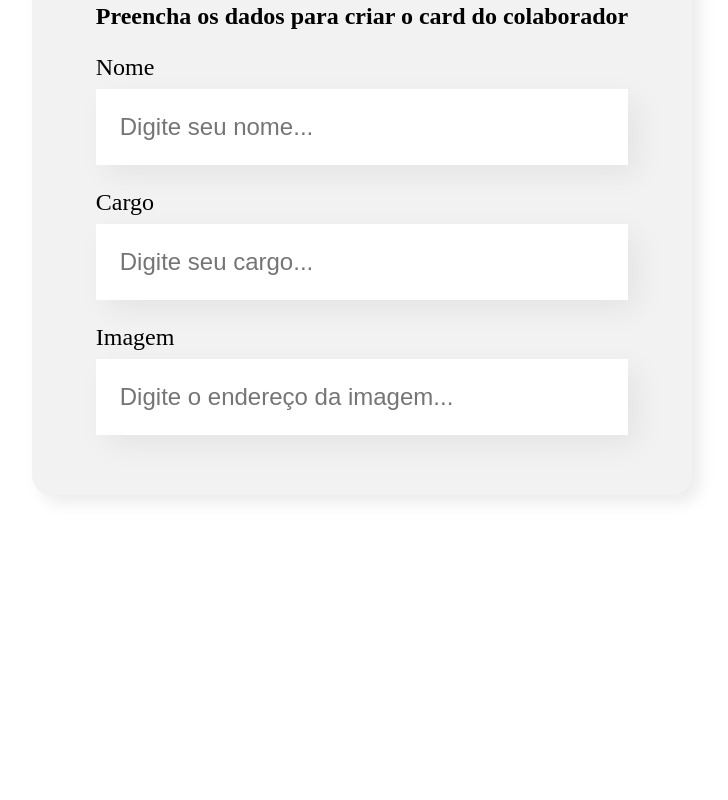
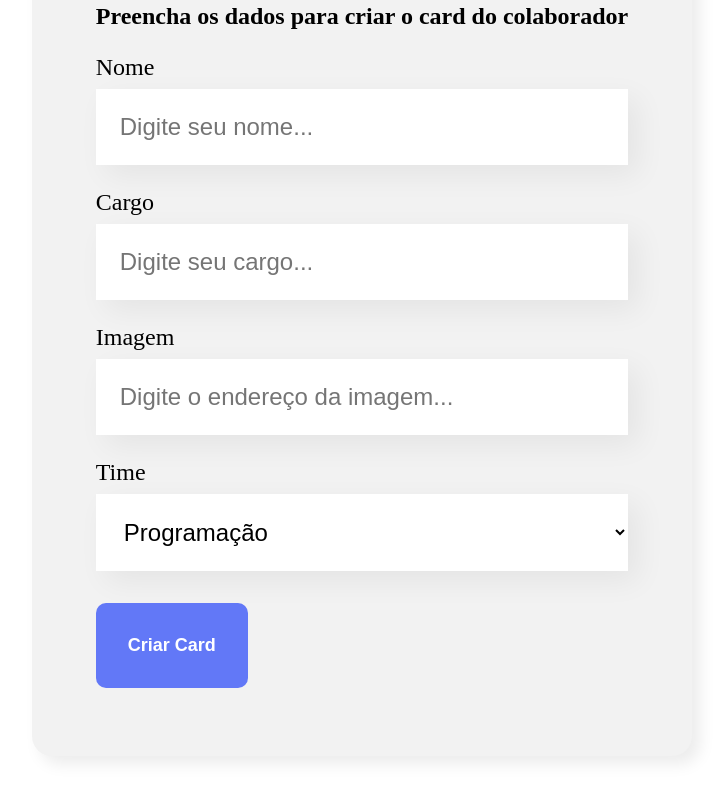
Before and after one commit to camilamlima/Organo, a React (Create React App) app: page / in a window 1280 px wide. Shown: the part 633-1433 px from the top of the page, without its empty margins (278-1006 px from the left). Before the commit the page ends 1208 px from the top, so only its background shows below. Built offline with nearby package versions, Linux system fonts and the light colour scheme.

Commit message:
Criando componentes de Botao e ListaSuspensa

```diff
--- /dev/null
+++ b/src/componentes/Botao/Botao.css
@@ -0,0 +1,15 @@
+.botao{
+    background-color: #6278F7;
+    border-radius: 10px;
+    font-weight: 700;
+    font-size: 18px;
+    padding: 32px;
+    border: none;
+    cursor: pointer;
+    color: #FFF;
+    margin: 32px 0
+}
+
+.botao:hover{
+    color: #95FFD4
+}
--- /dev/null
+++ b/src/componentes/Botao/index.js
@@ -0,0 +1,7 @@
+import "./Botao.css";
+
+const Botao = (props) => {
+  return <button className="botao">{props.children}</button>;
+};
+
+export default Botao;
--- a/src/componentes/CampoTexto/index.js
+++ b/src/componentes/CampoTexto/index.js
@@ -6,7 +6,7 @@
   return (
     <div className="campo-texto">
       <label>{props.label}</label>
-      <input placeholder={placeholderModificada} />
+      <input required={props.obrigatorio} placeholder={placeholderModificada} />
     </div>
   );
 };
--- a/src/componentes/Formulario/index.js
+++ b/src/componentes/Formulario/index.js
@@ -1,14 +1,44 @@
 import "./Formulario.css";
 import CampoTexto from "../CampoTexto";
+import ListaSuspensa from "../ListaSuspensa";
+import Botao from "../Botao";
 
 const Formulario = () => {
+  const times = [
+    "Programação",
+    "Front-end",
+    "Data Science",
+    "Devops",
+    "UX e Design",
+    "Mobile",
+    "Inovação e Gestão",
+  ];
+
+  const aoSalvar = () => {
+    console.log("Form foi submetido");
+  };
+
   return (
     <section className="formulario">
-      <form>
+      <form onSubmit={aoSalvar}>
         <h2>Preencha os dados para criar o card do colaborador </h2>
-        <CampoTexto label="Nome" placeholder="Digite seu nome" />
-        <CampoTexto label="Cargo" placeholder="Digite seu cargo" />
-        <CampoTexto label="Imagem" placeholder="Digite o endereço da imagem" />
+        <CampoTexto
+          obrigatorio={true}
+          label="Nome"
+          placeholder="Digite seu nome"
+        />
+        <CampoTexto
+          obrigatorio={true}
+          label="Cargo"
+          placeholder="Digite seu cargo"
+        />
+        <CampoTexto
+          obrigatorio={true}
+          label="Imagem"
+          placeholder="Digite o endereço da imagem"
+        />
+        <ListaSuspensa obrigatorio={true} label="Time" itens={times} />
+        <Botao>Criar Card</Botao>
       </form>
     </section>
   );
--- /dev/null
+++ b/src/componentes/ListaSuspensa/ListaSuspensa.css
@@ -0,0 +1,15 @@
+.lista-suspensa label{
+    display: block;
+    margin-bottom: 8px;
+    font-size: 24px;
+}
+
+.lista-suspensa select{
+    background-color: #FFF;
+    box-shadow: 10px 10px 30px rgba(0, 0, 0,0.06);
+    width: 100%;
+    border: none;
+    font-size: 24px;
+    padding: 24px;
+    box-sizing: border-box;
+}
--- /dev/null
+++ b/src/componentes/ListaSuspensa/index.js
@@ -0,0 +1,16 @@
+import "./ListaSuspensa.css";
+
+const ListaSuspensa = (props) => {
+  return (
+    <div className="lista-suspensa">
+      <label>{props.label}</label>
+      <select required={props.required}>
+        {props.itens.map((item) => (
+          <option key={item}>{item}</option>
+        ))}
+      </select>
+    </div>
+  );
+};
+
+export default ListaSuspensa;
```
